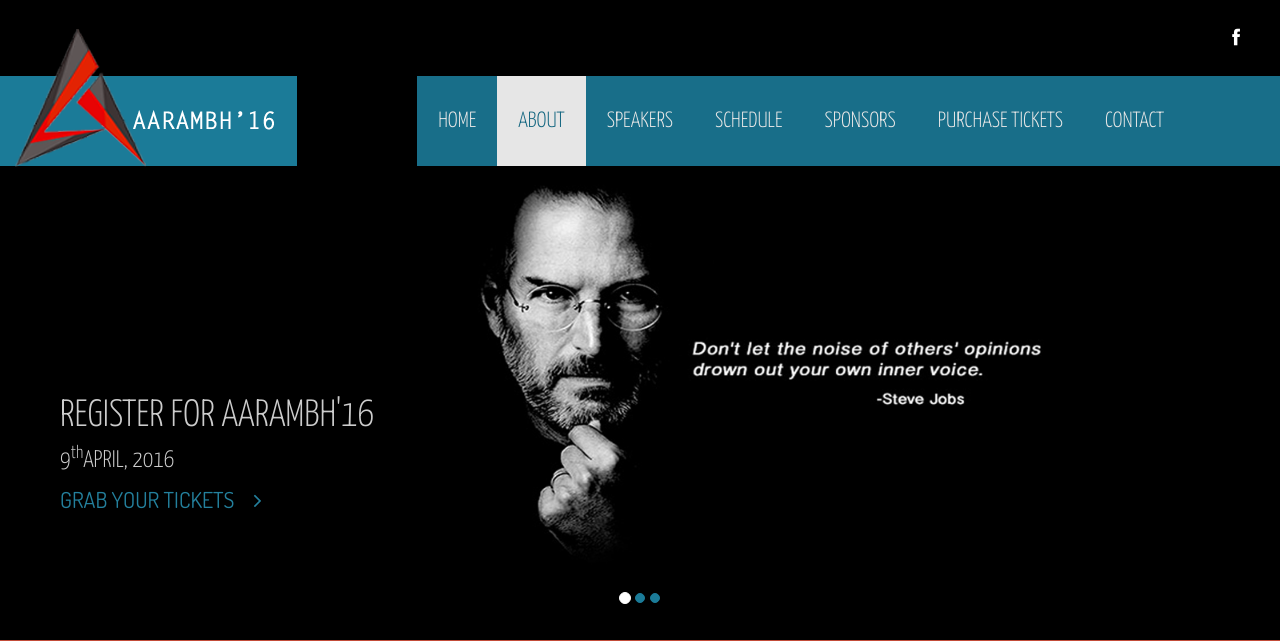
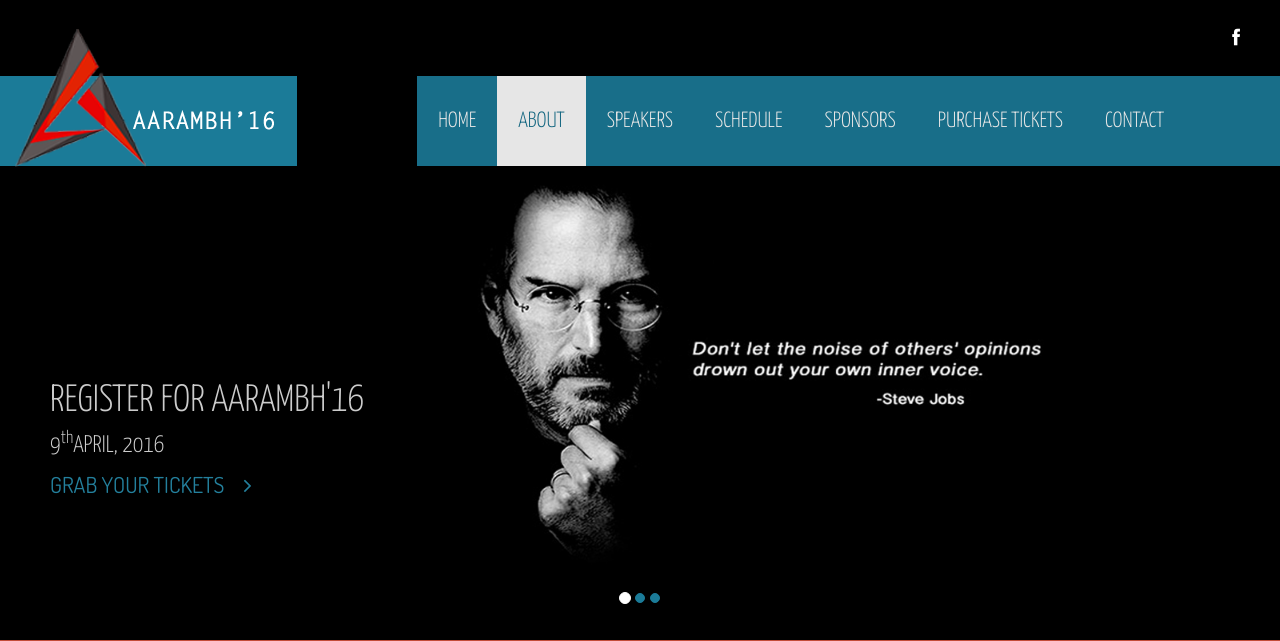
Before and after one commit to aarambh16/aarambh16.github.io, a PHP site: page / in a window 1280 px wide. Shown: the top 641 px of the page. Run offline with PHP 8.4, Linux system fonts and the light colour scheme; some libraries are stand-ins or nearby versions.

Commit message:
first commit

```diff
--- a/css/main.css
+++ b/css/main.css
@@ -193,7 +193,7 @@ h2 {
   float: left;
   left: 0;
   opacity: 0.8;
-  padding:10px 60px 35px;
+  padding: 10px 50px 50px;
   right: inherit;
   text-transform: uppercase;
   color: #fff;
```
